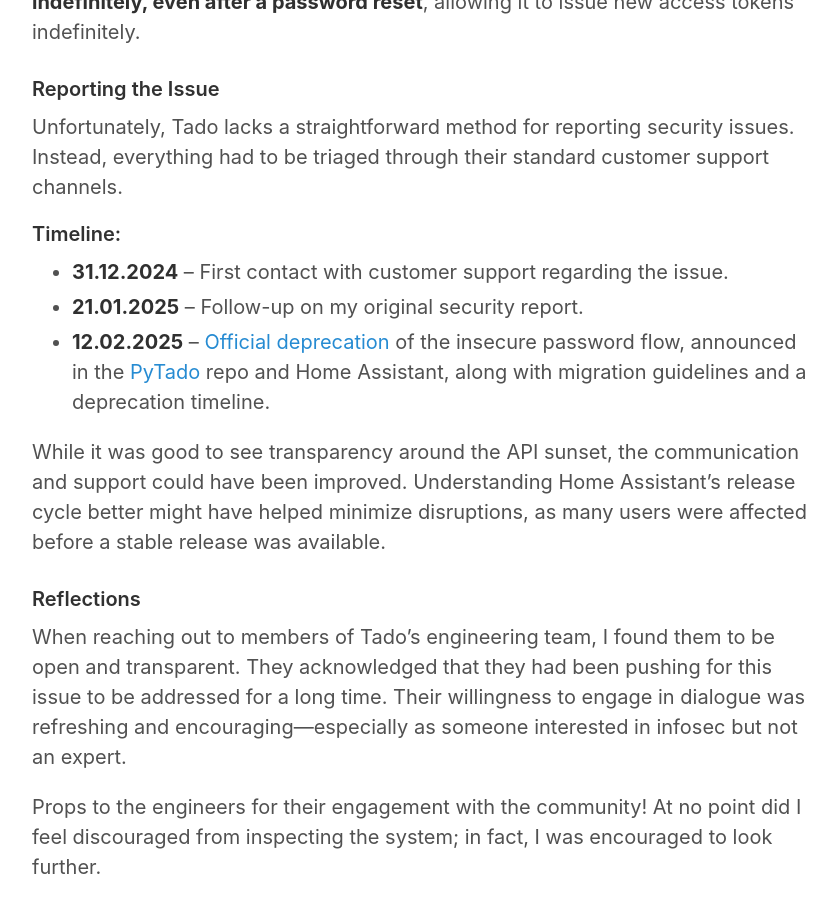
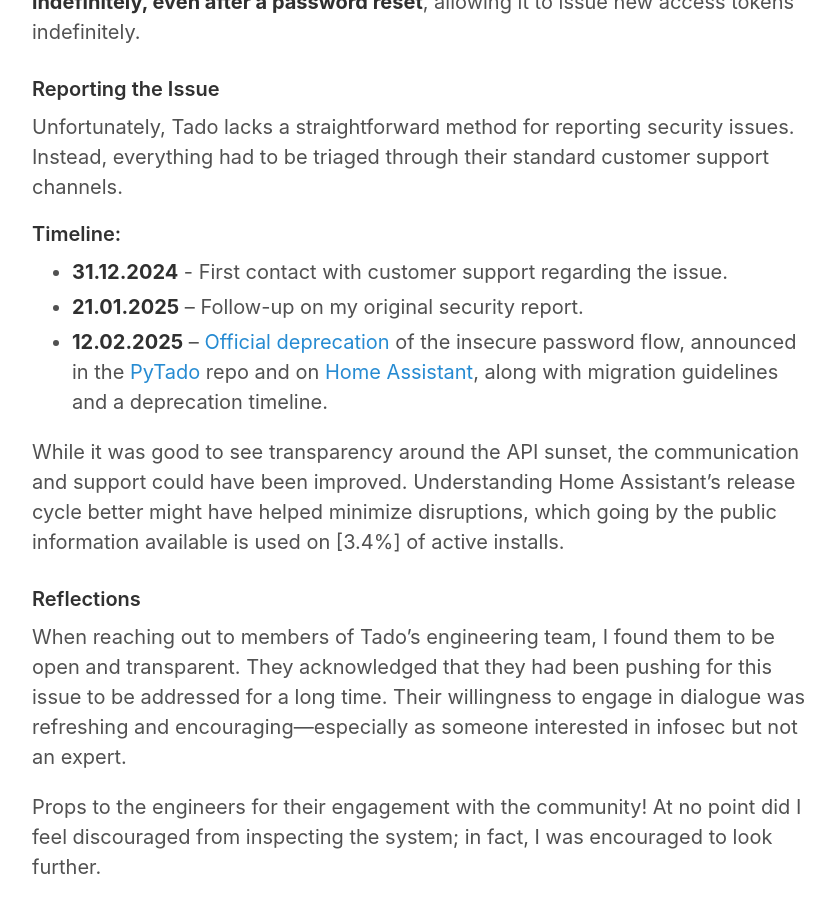
Before and after one commit to inverse/personal-site, a Jekyll site: the page built from _posts/2025-03-22-uncovering-security-flaws-in-jwt-flows.md, in a window 1280 px wide and 900 px high, scrolled down 1104 px. Shown: the whole window, without its empty margins (218-1055 px from the left). Built offline with Jekyll 4.4.1, drawn with Linux system fonts in a browser that asks for light colours; comment, search, counter and statistics services are not loaded.

Commit message:
Tidy (#76)

```diff
--- a/_posts/2025-03-22-uncovering-security-flaws-in-jwt-flows.md
+++ b/_posts/2025-03-22-uncovering-security-flaws-in-jwt-flows.md
@@ -30,11 +30,12 @@
 Unfortunately, Tado lacks a straightforward method for reporting security issues. Instead, everything had to be triaged through their standard customer support channels.
 
 #### Timeline:
-- **31.12.2024** – First contact with customer support regarding the issue.
+
+- **31.12.2024** - First contact with customer support regarding the issue.
 - **21.01.2025** – Follow-up on my original security report.
-- **12.02.2025** – [Official deprecation][7] of the insecure password flow, announced in the [PyTado][8] repo and Home Assistant, along with migration guidelines and a deprecation timeline.
+- **12.02.2025** – [Official deprecation][7] of the insecure password flow, announced in the [PyTado][8] repo and on [Home Assistant][9], along with migration guidelines and a deprecation timeline.
 
-While it was good to see transparency around the API sunset, the communication and support could have been improved. Understanding Home Assistant's release cycle better might have helped minimize disruptions, as many users were affected before a stable release was available.
+While it was good to see transparency around the API sunset, the communication and support could have been improved. Understanding Home Assistant's release cycle better might have helped minimize disruptions, which going by the public information available is used on [3.4%] of active installs.
 
 ### Reflections
 
```
Also changed, not shown: other parts of _posts/2025-03-22-uncovering-security-flaws-in-jwt-flows.md (+1 -0 lines), 1 other file.
